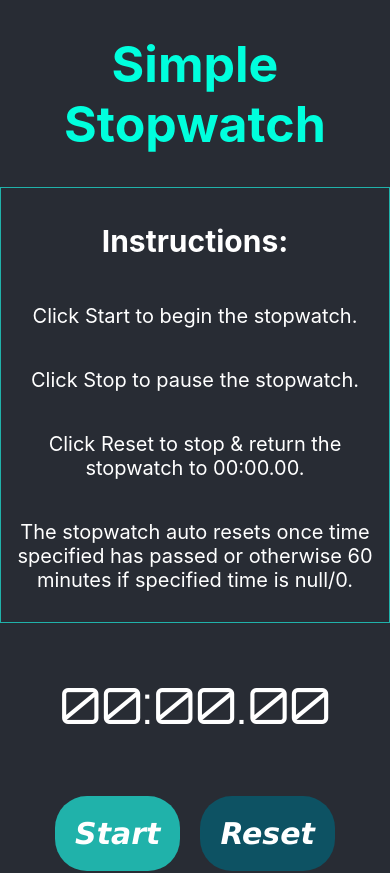
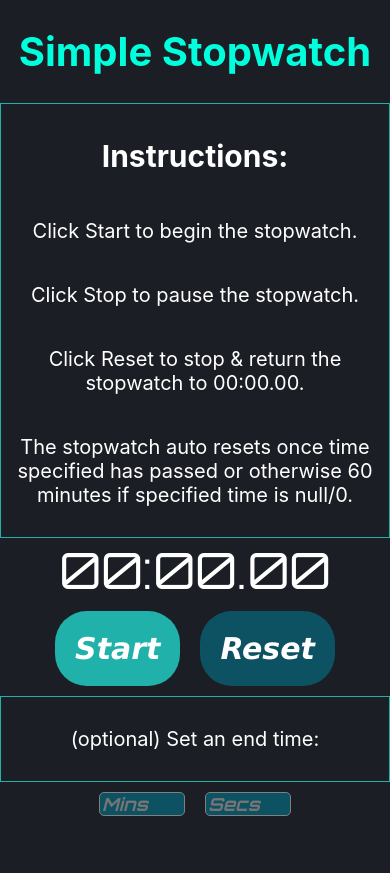
Before and after one commit to GravByte/React_SimpleStopWatch, a React (Create React App) app in the folder simplestopwatch/: page / in a window 390 px wide. Shown: the top 873 px of the page. After the commit the page ends 844 px from the top, so only its background shows below. Built offline with nearby package versions, Linux system fonts and the light colour scheme.

Commit message:
improvements to responsive layout

```diff
--- a/simplestopwatch/src/App.css
+++ b/simplestopwatch/src/App.css
@@ -1,21 +1,18 @@
-html, body {
-  height: 100%;
-  margin: 0;
-  box-sizing: border-box;
+.App {
+  text-align: center;
+  max-width: 960px;
+  margin-inline: auto;
 }
 
-.App {
-  text-align: center;
-  background-color: #282c34;
-  min-height: 100%;
-  box-sizing: border-box;
+:root {
+  background-color: #1b1e24;
 }
 
 
 /* Styles for screens larger than 480px */
-@media only screen and (min-width: 480px) {
+@media only screen and (min-width: 481px) {
   .App-header {
-    font-size: 40px;
+    font-size: 30px;
   }
   .app-paragraph {
     font-size: 30px;
@@ -36,7 +33,7 @@ html, body {
 /* Styles for screens smaller than or equal to 480px */
 @media only screen and (max-width: 480px) {
   .App-header {
-    font-size: 25px;
+    font-size: 20px;
   }
   .app-paragraph {
     font-size: 20px;
@@ -60,10 +57,10 @@ html, body {
     font-size: 15px;
   }
   .app-paragraph {
-    font-size: 20px;
+    font-size: 15px;
   }
   .button {
-    font-size: 20px;
+    font-size: 15px;
   }
   .input-box {
     width: 60px;
@@ -71,7 +68,7 @@ html, body {
     font-size: 14px;
   }
   .timer {
-    font-size: 40px;
+    font-size: 30px;
   }
 }
 
@@ -116,7 +113,6 @@ html, body {
 
 .input-box {
   margin: 10px;
-  padding: 5px;
   font-family: "Orbitron", sans-serif;
   font-weight: bold;
   font-style: oblique;
@@ -129,8 +125,7 @@ html, body {
 .timer {
   font-family: "Orbitron", sans-serif;
   font-style: normal;
-  font-optical-sizing: auto;
   font-weight: 100;
   color: white;
-  padding: 50px;
+
 }
```
